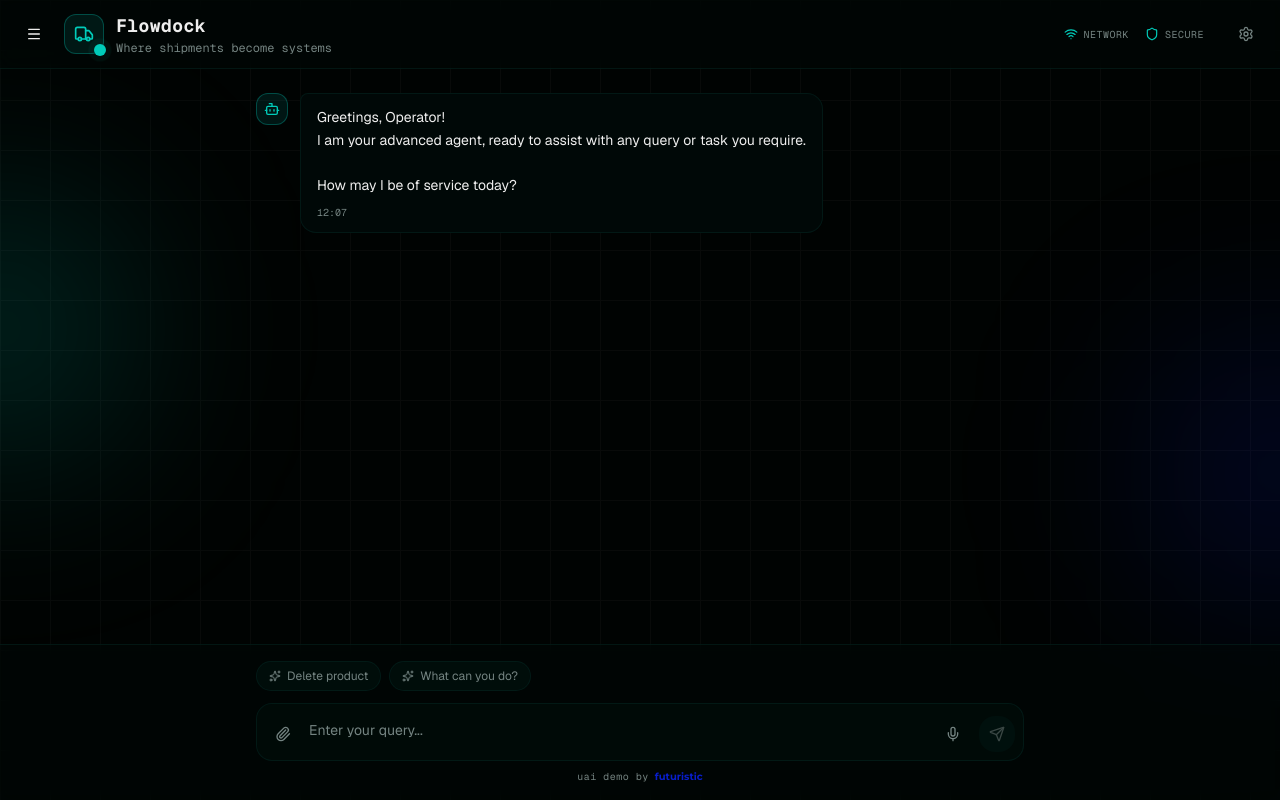
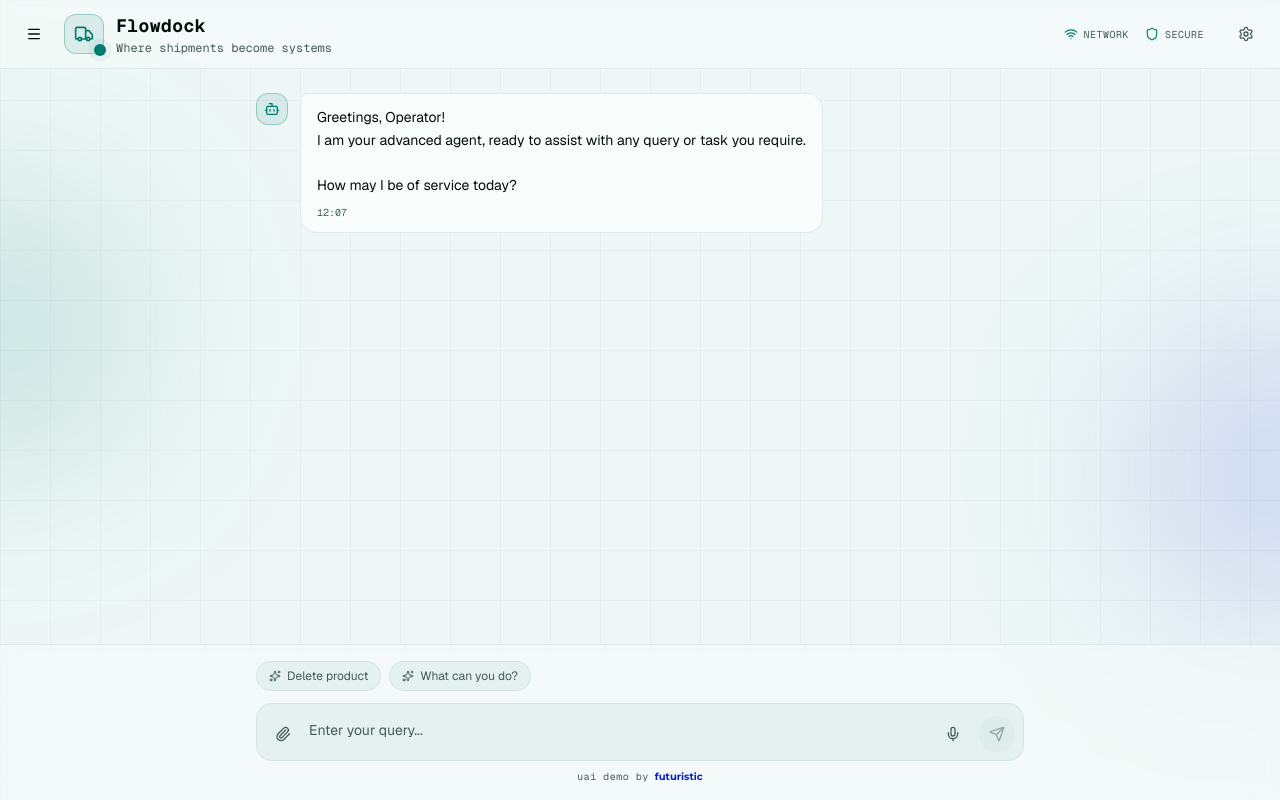
Before and after one commit to user-agent-interface/demo, a React (Vite) app in the folder apps/frontend/: page / in a window 1280 px wide. Built offline with nearby package versions, Linux system fonts and the light colour scheme.

Commit message:
feat: add light mode

```diff
--- a/apps/frontend/src/index.css
+++ b/apps/frontend/src/index.css
@@ -1,21 +1,60 @@
 @import "tailwindcss";
 
+@custom-variant dark (&:is(.dark *));
+
+/* Light mode (default) */
 :root {
-  /* Restored original dark cyan/teal backgrounds */
+  --background: oklch(0.97 0.01 185);
+  --foreground: oklch(0.15 0.02 185);
+  --card: oklch(0.99 0.005 185);
+  --card-foreground: oklch(0.15 0.02 185);
+  --popover: oklch(0.98 0.008 185);
+  --popover-foreground: oklch(0.15 0.02 185);
+  --primary: oklch(0.5 0.15 185);
+  --primary-foreground: oklch(0.98 0 0);
+  --secondary: oklch(0.92 0.02 185);
+  --secondary-foreground: oklch(0.2 0.02 185);
+  --muted: oklch(0.94 0.015 185);
+  --muted-foreground: oklch(0.45 0.03 185);
+  /* Accent is your brand purple rgb(21, 33, 215) */
+  --accent: oklch(0.4 0.25 265);
+  --accent-foreground: oklch(0.98 0 0);
+  --destructive: oklch(0.55 0.245 27.325);
+  --destructive-foreground: oklch(0.98 0 0);
+  --border: oklch(0.88 0.03 185);
+  --input: oklch(0.92 0.02 185);
+  --ring: oklch(0.5 0.15 185);
+  --chart-1: oklch(0.5 0.15 185);
+  --chart-2: oklch(0.4 0.25 265);
+  --chart-3: oklch(0.5 0.12 160);
+  --chart-4: oklch(0.45 0.2 240);
+  --chart-5: oklch(0.55 0.1 200);
+  --radius: 0.75rem;
+  --sidebar: oklch(0.96 0.015 185);
+  --sidebar-foreground: oklch(0.15 0.02 185);
+  --sidebar-primary: oklch(0.5 0.15 185);
+  --sidebar-primary-foreground: oklch(0.98 0 0);
+  --sidebar-accent: oklch(0.92 0.02 185);
+  --sidebar-accent-foreground: oklch(0.15 0.02 185);
+  --sidebar-border: oklch(0.88 0.03 185);
+  --sidebar-ring: oklch(0.5 0.15 185);
+}
+
+/* Dark mode */
+@media (prefers-color-scheme: dark) {
+  :root {
     --background: oklch(0.08 0.02 185);
     --foreground: oklch(0.95 0 0);
     --card: oklch(0.12 0.025 185);
     --card-foreground: oklch(0.95 0 0);
     --popover: oklch(0.1 0.02 185);
     --popover-foreground: oklch(0.95 0 0);
-  /* Primary is now cyan/teal as before */
     --primary: oklch(0.75 0.15 185);
     --primary-foreground: oklch(0.1 0.02 185);
     --secondary: oklch(0.18 0.03 185);
     --secondary-foreground: oklch(0.85 0 0);
     --muted: oklch(0.15 0.025 185);
     --muted-foreground: oklch(0.6 0.02 185);
-  /* Accent is now your brand purple rgb(21, 33, 215) */
     --accent: oklch(0.4 0.25 265);
     --accent-foreground: oklch(0.98 0 0);
     --destructive: oklch(0.577 0.245 27.325);
@@ -23,14 +62,11 @@
     --border: oklch(0.25 0.04 185);
     --input: oklch(0.15 0.03 185);
     --ring: oklch(0.75 0.15 185);
-  /* Chart colors with cyan primary and purple accent */
     --chart-1: oklch(0.75 0.15 185);
     --chart-2: oklch(0.4 0.25 265);
     --chart-3: oklch(0.65 0.12 160);
     --chart-4: oklch(0.5 0.2 240);
     --chart-5: oklch(0.7 0.1 200);
-  --radius: 0.75rem;
-  /* Sidebar restored to cyan tones */
     --sidebar: oklch(0.1 0.02 185);
     --sidebar-foreground: oklch(0.95 0 0);
     --sidebar-primary: oklch(0.75 0.15 185);
@@ -39,6 +75,7 @@
     --sidebar-accent-foreground: oklch(0.95 0 0);
     --sidebar-border: oklch(0.25 0.04 185);
     --sidebar-ring: oklch(0.75 0.15 185);
+  }
 }
 
 @theme inline {
```
Lines whose indentation alone changed are shown as unchanged.
